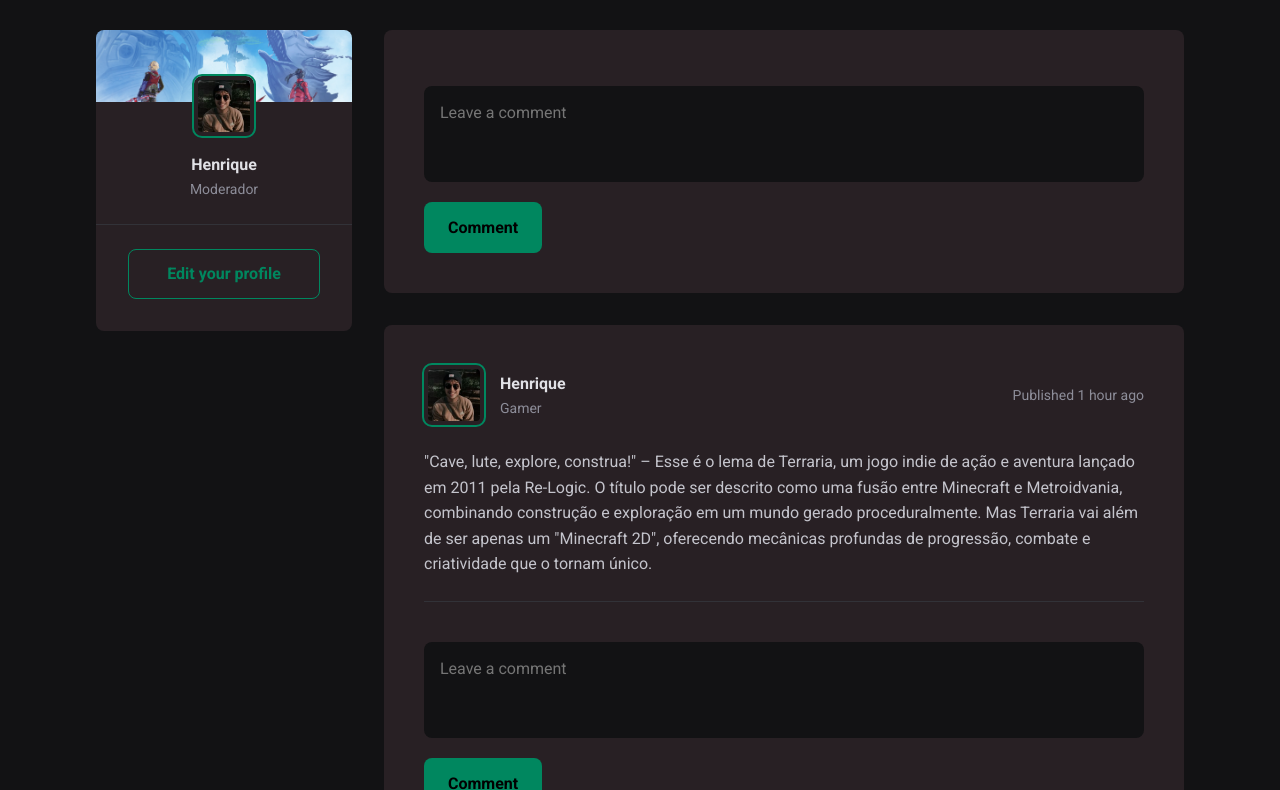
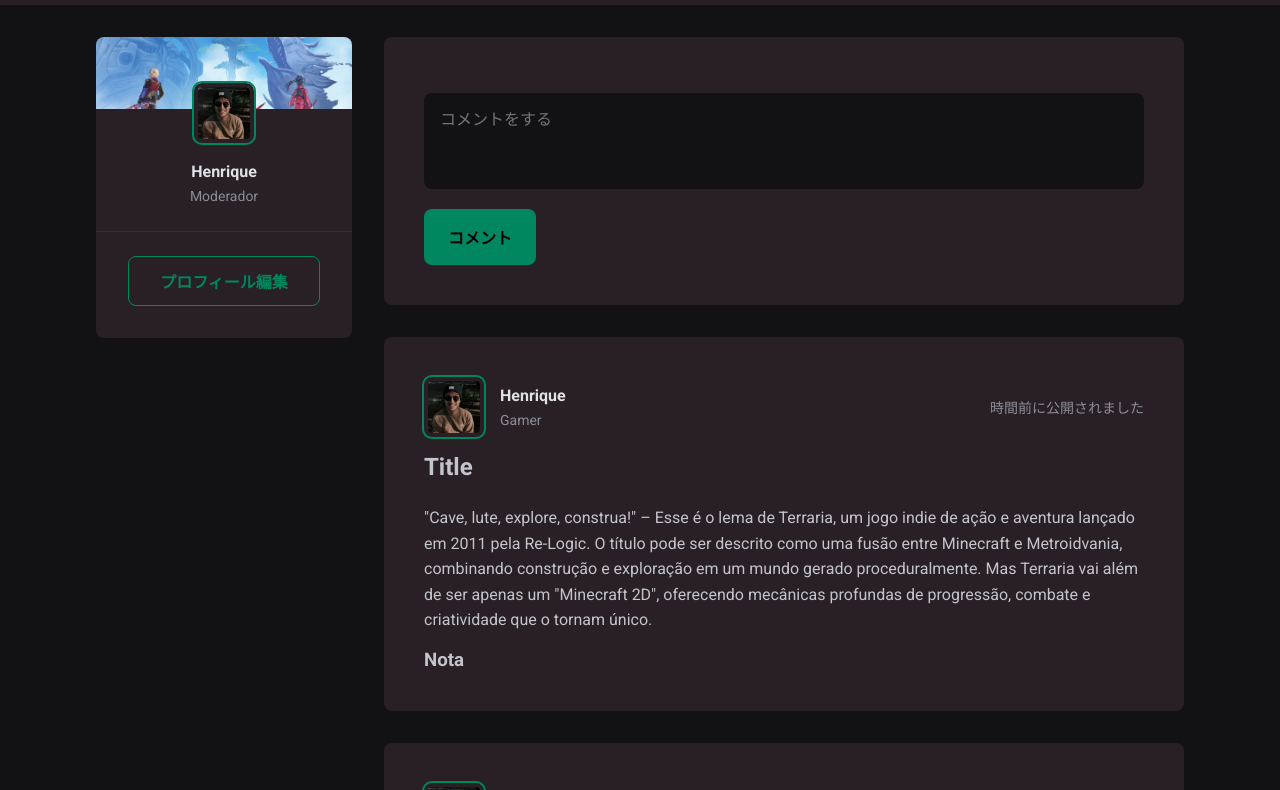
Before and after one commit to HenriqueFon/TI-WEB, a website with bundled scripts: page public/pages/index.html in a window 1280 px wide. Shown: the part 81-871 px from the top of the page. Built offline with nearby package versions, Linux system fonts and the light colour scheme; no server answers; data requests are answered from the project's data file.

Commit message:
fixing comment render

```diff
--- a/dictionary/language.js
+++ b/dictionary/language.js
@@ -20,13 +20,13 @@ export const translations = {
         "post-time": "Publicado 1 hora atrás"
     },
     "jp": {
-        "title": "Gamer Score",
-        "nav-home": "Home",
-        "nav-games": "Games",
-        "nav-ranking": "Ranking",
-        "profile-edit": "Edit your profile",
-        "comment-placeholder": "Leave a comment",
-        "comment-button": "Comment",
-        "post-time": "Published 1 hour ago"
+        "title": "ゲームスコア",
+        "nav-home": "ホーム",
+        "nav-games": "ゲーム",
+        "nav-ranking": "ランク",
+        "profile-edit": "プロフィール編集",
+        "comment-placeholder": "コメントをする",
+        "comment-button": "コメント",
+        "post-time": "時間前に公開されました"
     },
 }
--- a/public/pages/index.html
+++ b/public/pages/index.html
@@ -49,16 +49,13 @@
                     <time dateTime="2024-02-24 08:36" data-translate = "post-time">Publicado há 1h</time>
                 </header>
 
+                <dev class = "game-name"><h2>Title</h2></dev>
 
                 <div class="content">
                     <p>"Cave, lute, explore, construa!" – Esse é o lema de Terraria, um jogo indie de ação e aventura lançado em 2011 pela Re-Logic. O título pode ser descrito como uma fusão entre Minecraft e Metroidvania, combinando construção e exploração em um mundo gerado proceduralmente. Mas Terraria vai além de ser apenas um "Minecraft 2D", oferecendo mecânicas profundas de progressão, combate e criatividade que o tornam único.</p>
                 </div>
 
-                <form class="commentForm">
-                    <textarea placeholder="Deixe um comentário" data-translate-placeholder = comment-placeholder></textarea>
-                    <button type="submit" data-translate = "comment-button">Comentar</button>
-                </form>
-
+                <dev class = "game-score"><h3>Nota</h3></dev>
             </article>
         </main>
     </div>
--- a/public/styles/post.css
+++ b/public/styles/post.css
@@ -6,6 +6,15 @@
 
 .post + .post {
     margin-top: 2rem;
+}
+
+.post h2 {
+    margin-top: 1rem;
+    color:var(--gray-300);
+}
+
+.post h3 {
+    margin-top: 1rem;
 }
 
 .content {
--- a/src/render.js
+++ b/src/render.js
@@ -37,7 +37,7 @@ const comment = createNewCommentModel(
 
 createPost(comment)
 
-translatePage("en-us")
+translatePage("jp")
 
 renderPost();
 
--- a/src/utils.js
+++ b/src/utils.js
@@ -45,9 +45,13 @@ export function createPost(comment) {
             <time dateTime="${new Date().toISOString()}" data-translate="post-time">${comment.date}</time>
         </header>
 
+        <dev class = "game-name"><h2>${comment.game_name}</h2></dev>
+
         <div class="content">
             <p>${comment.comment}</p>
         </div>
+
+        <dev class = "game-score"><h3>${comment.score}</h3></dev>
     `;
 
     // Adicionando o post ao <main>
```
